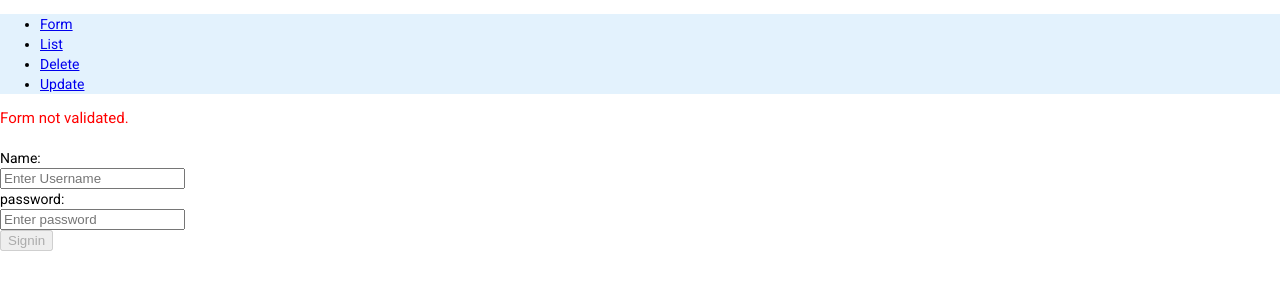
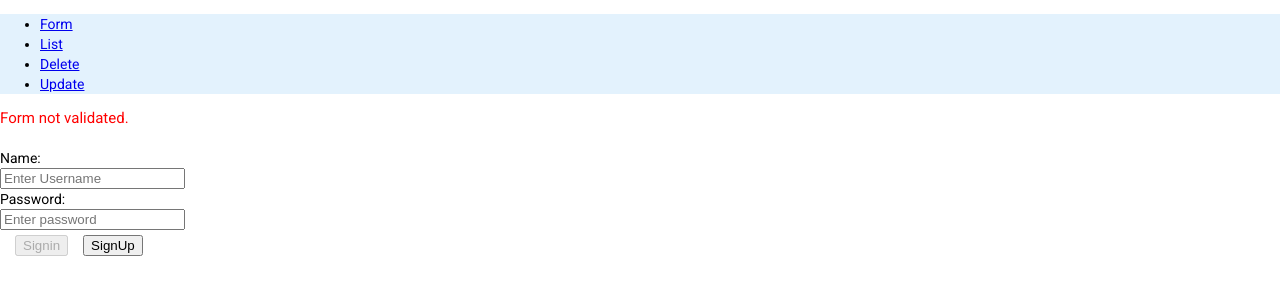
Before and after one commit to Dineshjani-lumiq/Mean-Crud, an Angular app in the folder frontend/: page /signin in a window 1280 px wide. Shown: the top 300 px of the page. Built offline with nearby package versions, Linux system fonts and the light colour scheme.

Commit message:
removetoken

```diff
--- a/frontend/src/app/signin/signin.component.html
+++ b/frontend/src/app/signin/signin.component.html
@@ -22,7 +22,7 @@
 
           </div>
           <label>
-              password:
+              Password:
             </label><br>
           <div>
             <input mdbInput class="margin" formControlName="password" placeholder="Enter password ">
@@ -32,12 +32,13 @@
           </div>
 
           <div>
-            <button type="submit" [disabled]="!userForm.valid" >Signin</button>
+            <button style="margin-left:15px; margin-top: 5px;" type="submit" [disabled]="!userForm.valid" >Signin</button>
+            <button style="margin-left:15px; margin-top: 5px"  (click)=forsignup()>SignUp</button>
 
           </div>
         </form>
 
-
+        {{res1}}
 
         <div>
           <div class="col s7">
--- a/frontend/src/app/signin/signin.component.ts
+++ b/frontend/src/app/signin/signin.component.ts
@@ -1,20 +1,20 @@
+import { Router } from '@angular/router';
 import { Component, OnInit } from '@angular/core';
 import { NgForm ,FormGroup,FormArray,FormControl,Validators,ReactiveFormsModule} from '@angular/forms';
 import { ExchangeService } from './../exchange.service';
-
 @Component({
   selector: 'app-signin',
   templateUrl: './signin.component.html',
   styleUrls: ['./signin.component.css']
 })
 export class SigninComponent implements OnInit {
- constructor(private exchangeService: ExchangeService) { }
+ constructor(private  router:Router,private exchangeService: ExchangeService) { }
 
 
   ngOnInit(): void {
   }
-  res:any;
-passwordPattern="^(?=.*?[A-Z])(?=.*?[a-z])(?=.*?[0-9])(?=.*?[#?!@$%^&*-]).{10,}$";
+  res1:any;
+passwordPattern="^(?=.*?[A-Z])(?=.*?[a-z])(?=.*?[#?!@$%^&*-]).{10,}$";
   unamePattern = "^[ a-zA-Z\-\’]+$";
   formSubmitted = false;
    isValidFormSubmitted = false;
@@ -35,11 +35,19 @@ passwordPattern="^(?=.*?[A-Z])(?=.*?[a-z])(?=.*?[0-9])(?=.*?[#?!@$%^&*-]).{10,}$
       console.log("ram");
       console.log(res);
     console.log(typeof(res));
-    this.res=res;
     if(res?.accesstoken){
+    this.res1="";
       localStorage.setItem("token",res.accesstoken);
+       this.router.navigate(['/']);
     }
-      console.log(localStorage.getItem("token"))
+    else{
+      if(res?.error){
+this.res1=res.error;
+
+      }
+
+    }
+
     })
 
 
@@ -55,6 +63,9 @@ passwordPattern="^(?=.*?[A-Z])(?=.*?[a-z])(?=.*?[0-9])(?=.*?[#?!@$%^&*-]).{10,}$
   resetForm() {
     this.userForm.reset();
   }
+forsignup(){
+        this.router.navigate(['/signup']);
 
+  }
 
 }
--- a/frontend/src/app/signup/signup.component.html
+++ b/frontend/src/app/signup/signup.component.html
@@ -21,7 +21,7 @@
 
           </div>
           <label>
-              password:
+              Password:
             </label><br>
           <div>
             <input mdbInput class="margin" formControlName="password" placeholder="Enter password ">
@@ -31,9 +31,9 @@
           </div>
 
           <div>
-            <button style="margin-left:15px;" type="submit" [disabled]="!userForm.valid" >Signup</button>
+            <button style="margin-left:15px;margin-top: 5px" type="submit" [disabled]="!userForm.valid" >Signup</button>
 
-             <button style="margin-left:15px;"  (click)=forsignin()>Signin</button>
+             <button style="margin-left:15px;margin-top: 5px"  (click)=forsignin()>Signin</button>
 
           </div>
         </form>
--- a/frontend/src/app/signup/signup.component.ts
+++ b/frontend/src/app/signup/signup.component.ts
@@ -16,6 +16,8 @@ export class SignupComponent implements OnInit {
   message="";
   smessage="";
   passwordPattern="^(?=.*?[A-Z])(?=.*?[a-z])(?=.*?[0-9])(?=.*?[#?!@$%^&*-]).{10,}$";
+;
+  /* at least one l.c and 1 u.c and only 1 s.c*/
   unamePattern = "^[ a-zA-Z\-\’]+$";
   formSubmitted = false;
    isValidFormSubmitted = false;
```
Also changed, not shown: 1 other file (tests, documents, lock files or other folders).
